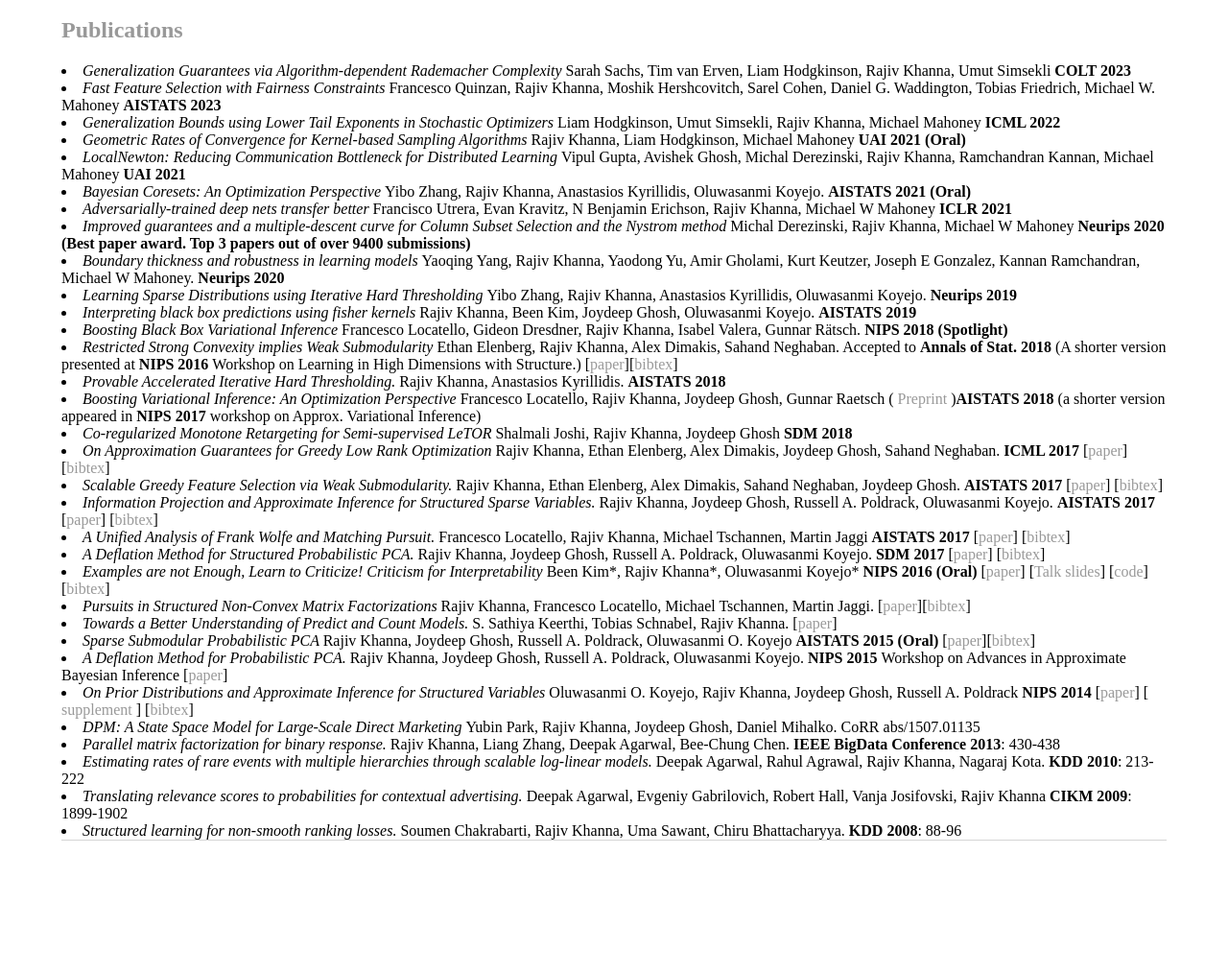
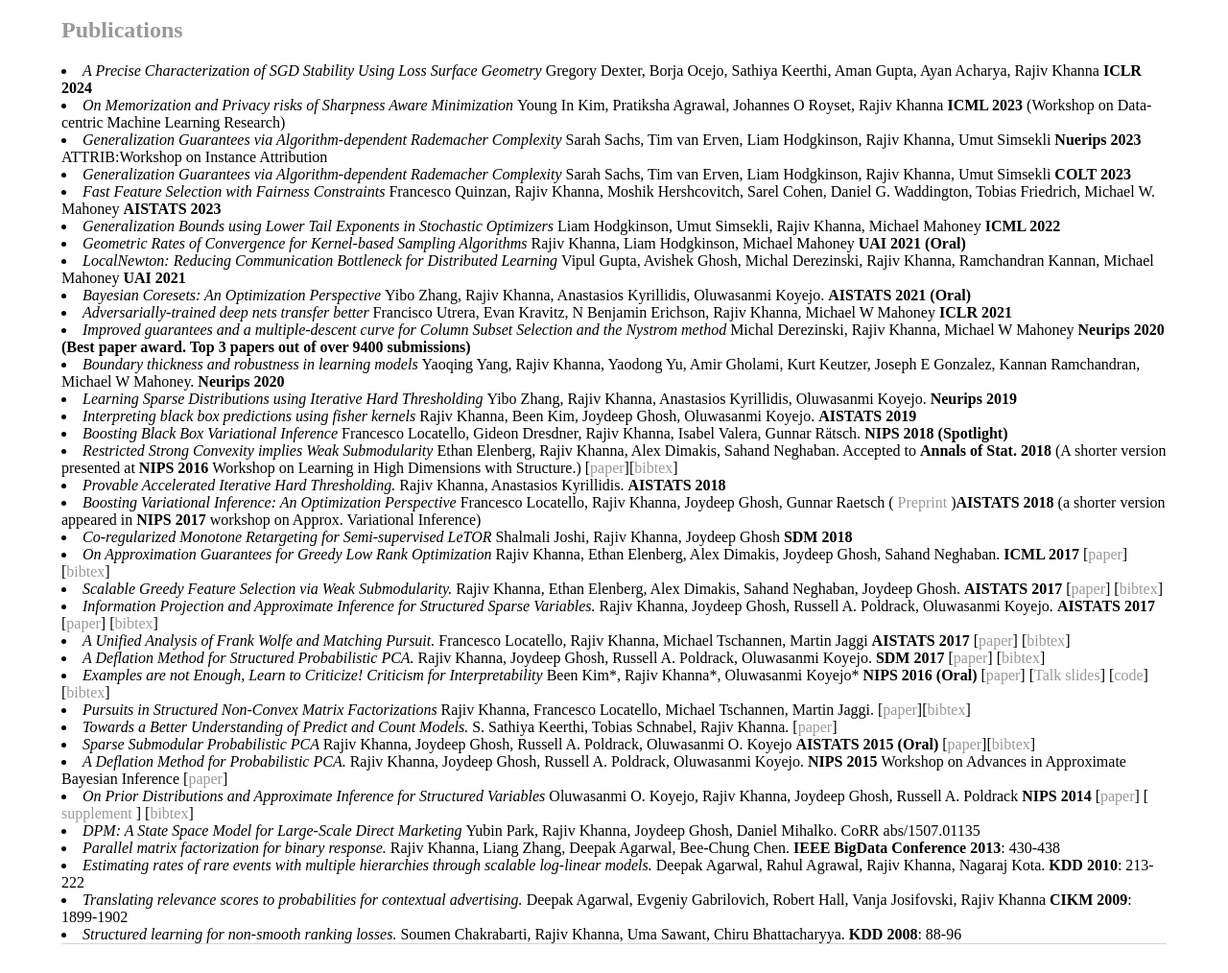
Before and after one commit to rjvak7/rjvak7.github.io, a Jekyll site: the page built from pubs.html, in a window 1280 px wide. Shown: the part 376-1390 px from the top of the page at 96% size. Built offline with Jekyll 4.4.1, drawn with Linux system fonts in a browser that asks for light colours; before the commit the page ends 1282 px from its top, so only the background shows below that.

Commit message:
update pubs

```diff
--- a/pubs.html
+++ b/pubs.html
@@ -6,6 +6,9 @@ title: Rajiv Khanna -- Publications
 <div >
 
 <h2> <a name="Pubs"> Publications </a> </h2>
+<li> <i> A Precise Characterization of SGD Stability Using Loss Surface Geometry </i> Gregory Dexter, Borja Ocejo, Sathiya Keerthi, Aman Gupta, Ayan Acharya, Rajiv Khanna <b> ICLR 2024 </b> </li>
+<li> <i> On Memorization and Privacy risks of Sharpness Aware Minimization </i> Young In Kim, Pratiksha Agrawal, Johannes O Royset, Rajiv Khanna <b> ICML 2023 </b> (Workshop on Data-centric Machine Learning Research) </li>
+<li> <i> Generalization Guarantees via Algorithm-dependent Rademacher Complexity </i> Sarah Sachs, Tim van Erven, Liam Hodgkinson, Rajiv Khanna, Umut Simsekli <b> Nuerips 2023 </b> ATTRIB:Workshop on Instance Attribution </li>
 <li> <i> Generalization Guarantees via Algorithm-dependent Rademacher Complexity </i> Sarah Sachs, Tim van Erven, Liam Hodgkinson, Rajiv Khanna, Umut Simsekli <b> COLT 2023 </b> </li>
 <li> <i> Fast Feature Selection with Fairness Constraints </i> Francesco Quinzan, Rajiv Khanna, Moshik Hershcovitch, Sarel Cohen, Daniel G. Waddington, Tobias Friedrich, Michael W. Mahoney <b> AISTATS 2023 </b> </li>
 <li> <i> Generalization Bounds using Lower Tail Exponents in Stochastic Optimizers </i> Liam Hodgkinson, Umut Simsekli, Rajiv Khanna, Michael Mahoney <b> ICML 2022 </b> </li>
```
